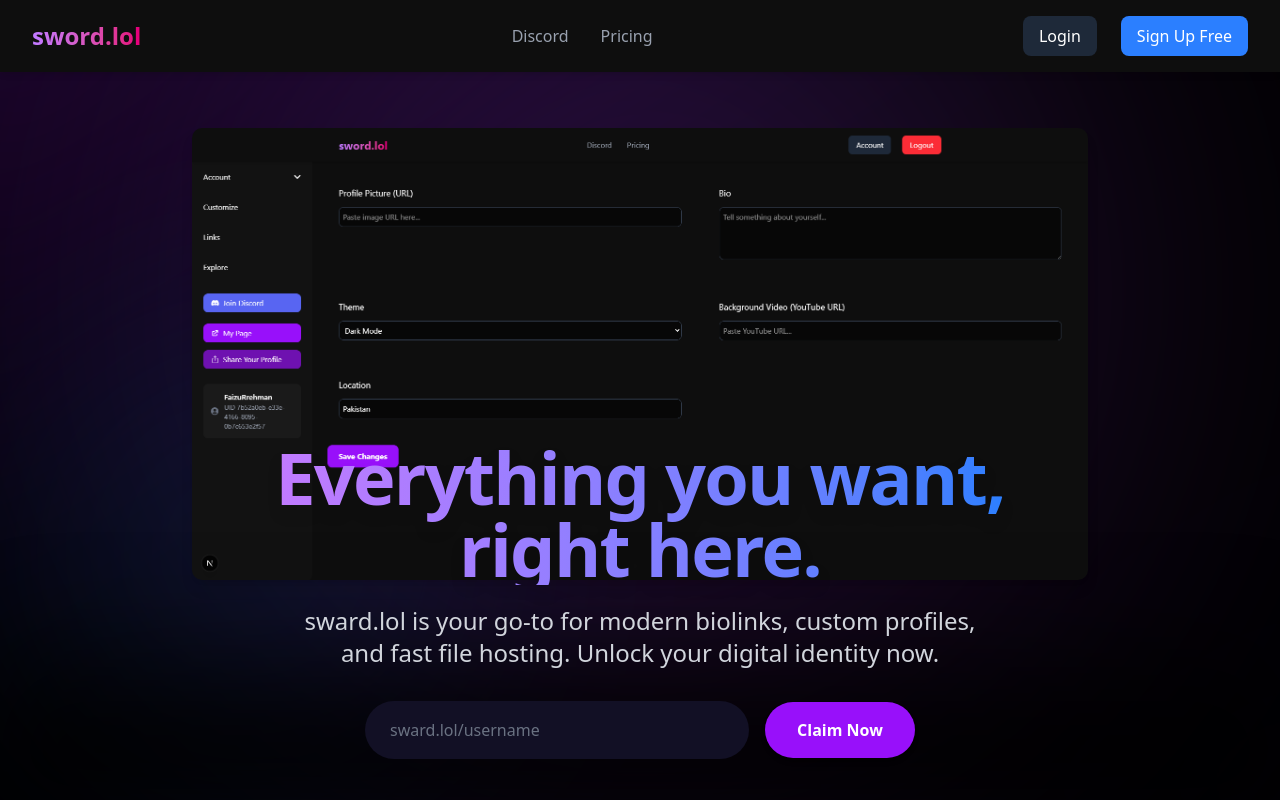
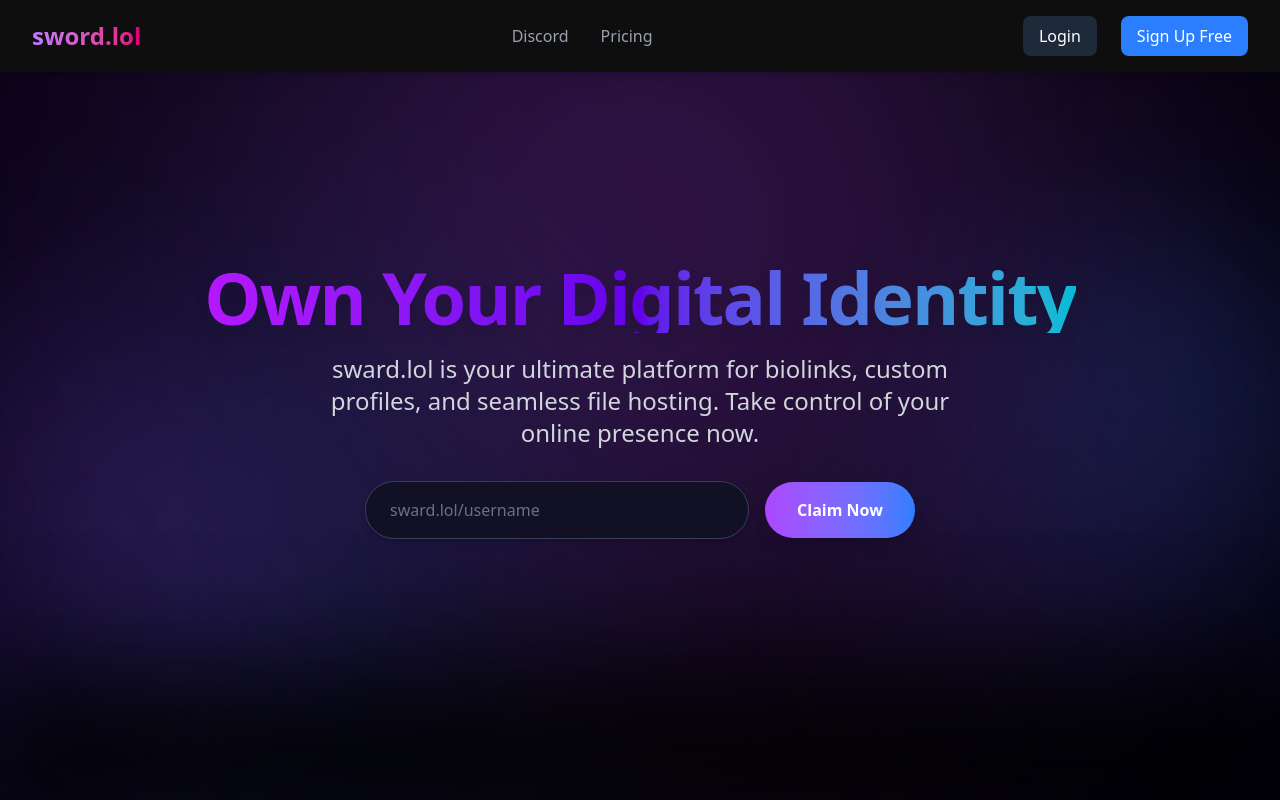
Before and after one commit to CryptoGuyDeve/Sword.lol, a Next.js app: page / in a window 1280 px wide. Shown: the top 800 px of the page. Built offline with nearby package versions, Linux system fonts and the light colour scheme; no server answers.

Commit message:
fixed and added links

```diff
--- a/app/(root)/account/[id]/customize/page.tsx
+++ b/app/(root)/account/[id]/customize/page.tsx
@@ -72,6 +72,11 @@
     }
   };
 
+  const formatPinterestURL = (url: string) => {
+    const match = url.match(/https:\/\/i\.pinimg\.com\/.*?\.(jpg|png|jpeg)/);
+    return match ? match[0] : url;
+  };
+
   return (
     <div className="flex bg-[#0e0e0e] min-h-screen text-white">
       <Sidebar id={id} username={username || "Loading..."} /> {/* ✅ No more error here */}
@@ -94,7 +99,7 @@
             <input
               type="text"
               value={profilePic || ""}
-              onChange={(e) => setProfilePic(e.target.value)}
+              onChange={(e) => setProfilePic(formatPinterestURL(e.target.value))}
               className="w-full p-2 bg-black/50 border border-gray-700 rounded-lg focus:outline-none focus:ring-2 focus:ring-purple-500"
               placeholder="Paste image URL here..."
             />
--- a/app/(root)/account/[id]/links/page.tsx
+++ b/app/(root)/account/[id]/links/page.tsx
@@ -4,7 +4,7 @@
 import { useState, useEffect } from 'react';
 import { createClient } from '@supabase/supabase-js';
 import { AlertDialog, AlertDialogTrigger, AlertDialogContent, AlertDialogTitle, AlertDialogDescription, AlertDialogAction, AlertDialogCancel } from '@/components/ui/alert-dialog';
-import { FaSnapchatGhost, FaYoutube, FaInstagram, FaTwitter, FaGithub, FaTiktok, FaTelegram, FaDiscord, FaEdit, FaTrash } from 'react-icons/fa';
+import { FaSnapchatGhost, FaYoutube, FaInstagram, FaTwitter, FaGithub, FaTiktok, FaTelegram, FaDiscord, FaEdit, FaTrash, FaKickstarter, FaSpotify, FaSoundcloud, FaTwitch, FaLinkedin, FaSteam, FaPinterest, FaPatreon, FaBitcoin, FaEthereum, FaMonero,  FaAddressCard } from 'react-icons/fa';
 
 const supabase = createClient(
   process.env.NEXT_PUBLIC_SUPABASE_URL!,
@@ -20,6 +20,18 @@
   { name: 'TikTok', icon: <FaTiktok />, key: 'tiktok' },
   { name: 'Telegram', icon: <FaTelegram />, key: 'telegram' },
   { name: 'Discord', icon: <FaDiscord />, key: 'discord' },
+  { name: 'Kick', icon: <FaKickstarter />, key: 'kick' },
+  { name: 'Spotify', icon: <FaSpotify />, key: 'spotify' },
+  { name: 'SoundCloud', icon: <FaSoundcloud />, key: 'soundcloud' },
+  { name: 'Twitch', icon: <FaTwitch />, key: 'twitch' },
+  { name: 'Linkedin', icon: <FaLinkedin />, key: 'linkedin' },
+  { name: 'Steam', icon: <FaSteam />, key: 'steam' },
+  { name: 'Pinterest', icon: <FaPinterest />, key: 'pinterest' },
+  { name: 'Patreon', icon: <FaPatreon />, key: 'patreon' },
+  { name: 'Bitcoin', icon: <FaBitcoin />, key: 'bitcoin' },
+  { name: 'Ethereum', icon: <FaEthereum />, key: 'ethereum' },
+  { name: 'Monero', icon: <FaMonero />, key: 'monero' },
+  { name: 'Custom Url', icon: <FaAddressCard />, key: 'customurl' },
 ];
 
 const Links = () => {
--- a/components/Hero.tsx
+++ b/components/Hero.tsx
@@ -3,7 +3,6 @@
 import React, { useEffect, useState } from "react";
 import { useRouter } from "next/navigation";
 import { motion } from "framer-motion";
-import Image from "next/image";
 import { createClient } from "@supabase/supabase-js";
 
 const supabase = createClient(
@@ -35,42 +34,27 @@
   };
 
   return (
-    <div className="relative h-screen w-full bg-black overflow-hidden flex flex-col items-center justify-center text-white text-center">
+    <div className="relative h-screen w-full bg-black flex flex-col items-center justify-center text-white text-center overflow-hidden">
       {/* Animated Background */}
       <motion.div
-        className="absolute inset-0 w-full h-full bg-gradient-to-br from-purple-900 via-black to-[#060012] opacity-50 blur-3xl"
+        className="absolute inset-0 bg-gradient-to-r from-[#1a0033] via-black to-[#00001a] opacity-60 blur-3xl"
         animate={{ scale: [1, 1.2, 1], opacity: [0.2, 0.4, 0.2] }}
-        transition={{ duration: 15, repeat: Infinity }}
+        transition={{ duration: 12, repeat: Infinity }}
       />
 
-      {/* Glowing Light Effects */}
-      <div className="absolute -top-40 left-1/2 -translate-x-1/2 w-[900px] h-[900px] rounded-full bg-purple-500 opacity-20 blur-[180px]" />
-      <div className="absolute bottom-0 left-0 w-[500px] h-[500px] rounded-full bg-blue-500 opacity-10 blur-[120px]" />
-
-      {/* Animated Dashboard Image */}
-      <motion.div
-        initial={{ opacity: 0, y: 20 }}
-        animate={{ opacity: 1, y: 0 }}
-        transition={{ duration: 1.2, ease: "easeOut" }}
-        className="absolute top-20 md:top-32 w-[80%] max-w-4xl mx-auto"
-      >
-        <Image
-          src="/dashboard.png"
-          alt="Dashboard Preview"
-          width={1200}
-          height={600}
-          className="rounded-lg shadow-lg"
-        />
-      </motion.div>
+      {/* Glowing Effects */}
+      <div className="absolute -top-56 left-1/2 -translate-x-1/2 w-[900px] h-[900px] rounded-full bg-purple-500 opacity-30 blur-[200px]" />
+      <div className="absolute bottom-0 left-0 w-[500px] h-[500px] rounded-full bg-blue-500 opacity-20 blur-[150px]" />
+      <div className="absolute bottom-20 right-0 w-[400px] h-[400px] rounded-full bg-indigo-500 opacity-15 blur-[120px]" />
 
       {/* Heading Text */}
       <motion.h1
         initial={{ opacity: 0, y: -30 }}
         animate={{ opacity: 1, y: 0 }}
         transition={{ duration: 1, ease: "easeOut" }}
-        className="text-5xl md:text-7xl font-extrabold bg-gradient-to-r from-purple-400 to-blue-500 text-transparent bg-clip-text tracking-tight drop-shadow-xl relative z-10 mt-[320px] md:mt-[400px]"
+        className="text-5xl md:text-7xl font-extrabold tracking-tight bg-gradient-to-r from-[#b517ff] via-[#6200ea] to-[#00bcd4] text-transparent bg-clip-text drop-shadow-xl relative z-10"
       >
-        Everything you want,<br /> right here.
+        Own Your Digital Identity
       </motion.h1>
 
       {/* Subtext */}
@@ -80,8 +64,8 @@
         transition={{ delay: 0.3, duration: 1 }}
         className="mt-5 text-lg md:text-2xl max-w-2xl text-gray-300 relative z-10"
       >
-        sward.lol is your go-to for modern biolinks, custom profiles, and fast file hosting.
-        Unlock your digital identity now.
+        sward.lol is your ultimate platform for biolinks, custom profiles, and seamless file hosting.
+        Take control of your online presence now.
       </motion.p>
 
       {/* Input and Button */}
@@ -96,19 +80,21 @@
           placeholder="sward.lol/username"
           value={username}
           onChange={(e) => setUsername(e.target.value)}
-          className="px-6 py-4 w-72 md:w-96 rounded-full bg-[#121025] text-white outline-none border border-transparent focus:border-purple-500 transition duration-300 placeholder-gray-500"
+          className="px-6 py-4 w-72 md:w-96 rounded-full bg-[#121025] text-white outline-none border border-gray-700 focus:border-purple-500 transition duration-300 placeholder-gray-500 shadow-md"
         />
         <motion.button
-          whileHover={{ scale: 1.05 }}
+          whileHover={{ scale: 1.1 }}
           whileTap={{ scale: 0.95 }}
           onClick={handleClick}
-          className="bg-purple-600 hover:bg-purple-700 px-8 py-4 rounded-full font-semibold text-white transition-shadow shadow-md hover:shadow-purple-500/50"
+          className="bg-gradient-to-r from-purple-500 to-blue-500 hover:from-purple-600 hover:to-blue-600 px-8 py-4 rounded-full font-semibold text-white transition-all shadow-lg hover:shadow-purple-500/50"
         >
           {loading ? "Loading..." : "Claim Now"}
         </motion.button>
       </motion.div>
 
-      {/* Smooth Blur Merge Effect */}
+      {/* Animated Lines and Blur Effects */}
+      <div className="absolute top-1/2 -left-32 w-96 h-96 bg-gradient-to-b from-purple-500 to-transparent opacity-20 blur-[100px] rotate-45" />
+      <div className="absolute top-1/3 right-0 w-72 h-72 bg-gradient-to-b from-blue-500 to-transparent opacity-25 blur-[100px] rotate-45" />
       <div className="absolute bottom-0 left-0 w-full h-[200px] bg-gradient-to-b from-transparent to-black blur-2xl pointer-events-none" />
     </div>
   );
```
Also changed, not shown: app/(userview)/users/[username]/page.tsx (+79 -16 lines).
